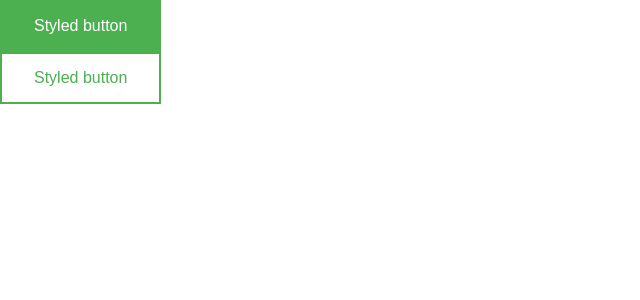
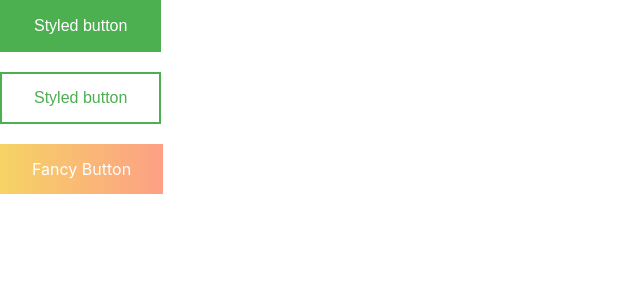
Before and after one commit to mayurigurav1997/styledcomponents, a React (Create React App) app: page / in a window 1280 px wide. Shown: the top 300 px of the page, without its empty margins (0-640 px from the left). Built offline with nearby package versions, Linux system fonts and the light colour scheme.

Commit message:
Fancy Button added

```diff
--- a/src/App.js
+++ b/src/App.js
@@ -1,15 +1,17 @@
 
 // import './App.css';
-import StyledButton from "./components/Button/Button"
+import StyledButton, { FancyButton } from "./components/Button/Button"
 
 
 function App() {
   return (
     <div>
       {/* <button>Button</button> */}
-      <StyledButton>Styled button</StyledButton><br />
+      <StyledButton>Styled button</StyledButton><br /><br />
 
-      <StyledButton variant='outline'>Styled button</StyledButton>
+      <StyledButton variant='outline'>Styled button</StyledButton><br /><br />
+
+      <FancyButton as="a">Fancy Button</FancyButton><br /><br />
     </div>
   );
 }
--- a/src/components/Button/Button.js
+++ b/src/components/Button/Button.js
@@ -1,3 +1,4 @@
-import { StyledButton } from "./Button.style"
+import { StyledButton, FancyButton } from "./Button.style"
 
 export default StyledButton
+export { FancyButton }
--- a/src/components/Button/Button.style.js
+++ b/src/components/Button/Button.style.js
@@ -12,4 +12,15 @@ export const StyledButton = styled.button`
       font-size: 16px;
       cursor:pointer;
       transition: 0.5s all ease-out;
-      `
+      &:hover{
+        background-color: ${(props) => props.variant !== "outline" ? "#fff" : "#4caf50"};
+color:${(props) => props.variant !== "outline" ? "#4caf50" : "#fff"};
+      }
+`
+
+
+export const FancyButton = styled(StyledButton)`
+background-image: linear-gradient(to right, #f6d365 0%, #fda085 100%);
+border: none;
+
+`
```
